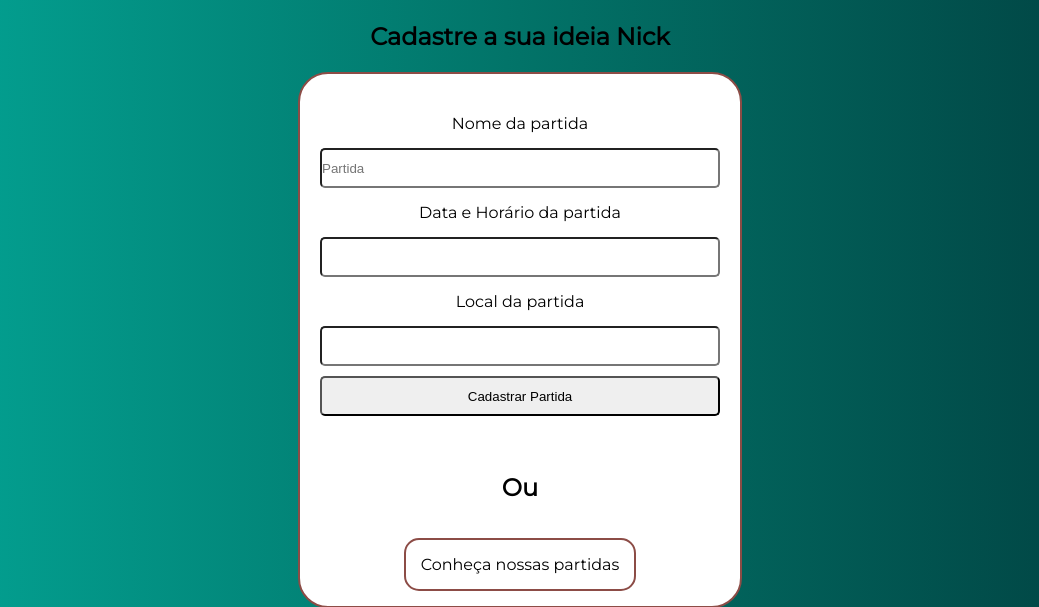
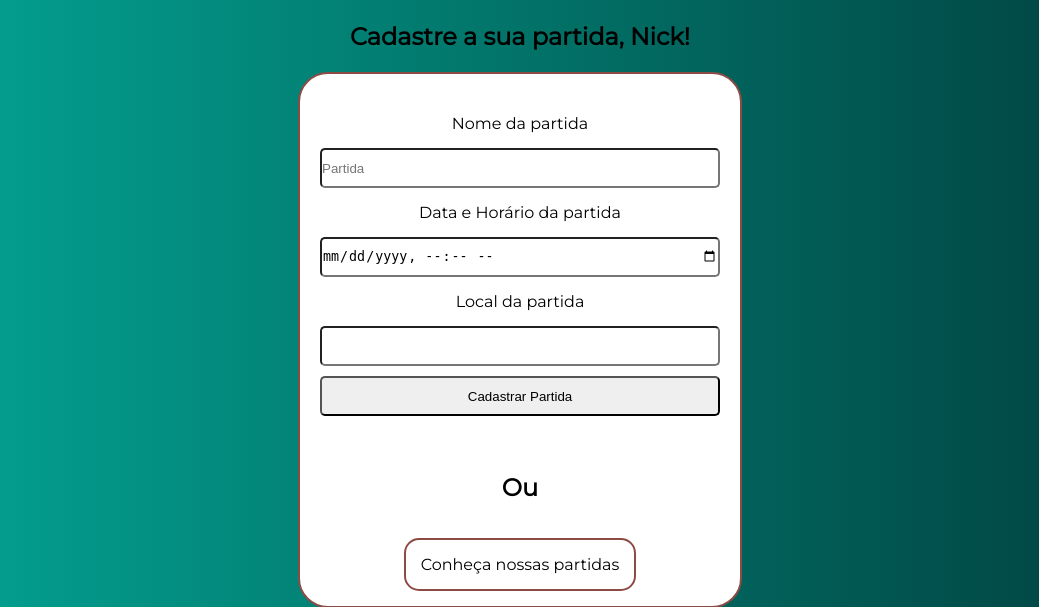
Before and after one commit to robertacsantos/demoday-FutDelas, a Django app: template funcionalidades/templates/partidas.html in a window 1280 px wide. Shown: the part 68-675 px from the top of the page, without its empty margins (120-1159 px from the left). Run offline with Django 3.2, Linux system fonts and the light colour scheme; the template is opened without the code that fills it: values that come from a table or form of the project are taken from there, others are empty; data comes from the database, SQL or seed files in the repository; both versions use the stored data as it was after the commit; parts of the project's set-up code (start-up, migrations or seed data) failed here and were passed over.

Commit message:
ajustes finais

```diff
--- a/funcionalidades/templates/partidas.html
+++ b/funcionalidades/templates/partidas.html
@@ -9,7 +9,7 @@
             <a href="/">clique aqui para se cadastrar</a>
         </p>
     {% else %}
-        <h2 class="title">Cadastre a sua ideia {{pessoa.nome}}</h2>
+        <h2 class="title">Cadastre a sua partida, {{pessoa.nome}}!</h2>
     <div  class="cadastro">
         <form action="/partidas" method="post">
             {% csrf_token %}
@@ -19,7 +19,7 @@
             <label>Nome da partida</label>
             <input type="text" name="titulo" placeholder="Partida">
             <label>Data  e Horário da partida</label>
-            <input type="datetime" name="data">
+            <input type="datetime-local" name="data">
             <label>Local da partida</label>
             <input type="text" name="local">
             <input type="submit" value="Cadastrar Partida">
```
Also changed, not shown: db.sqlite3.
